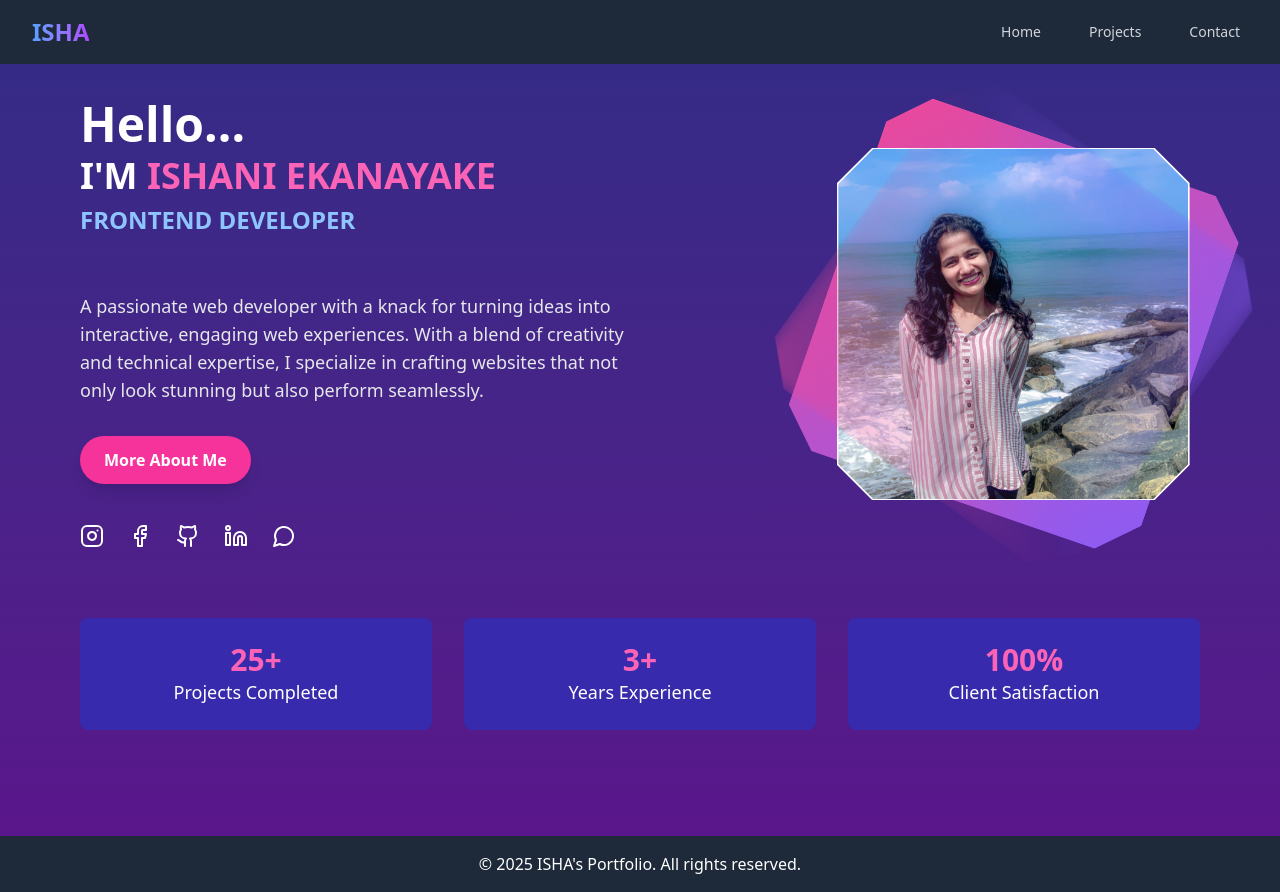
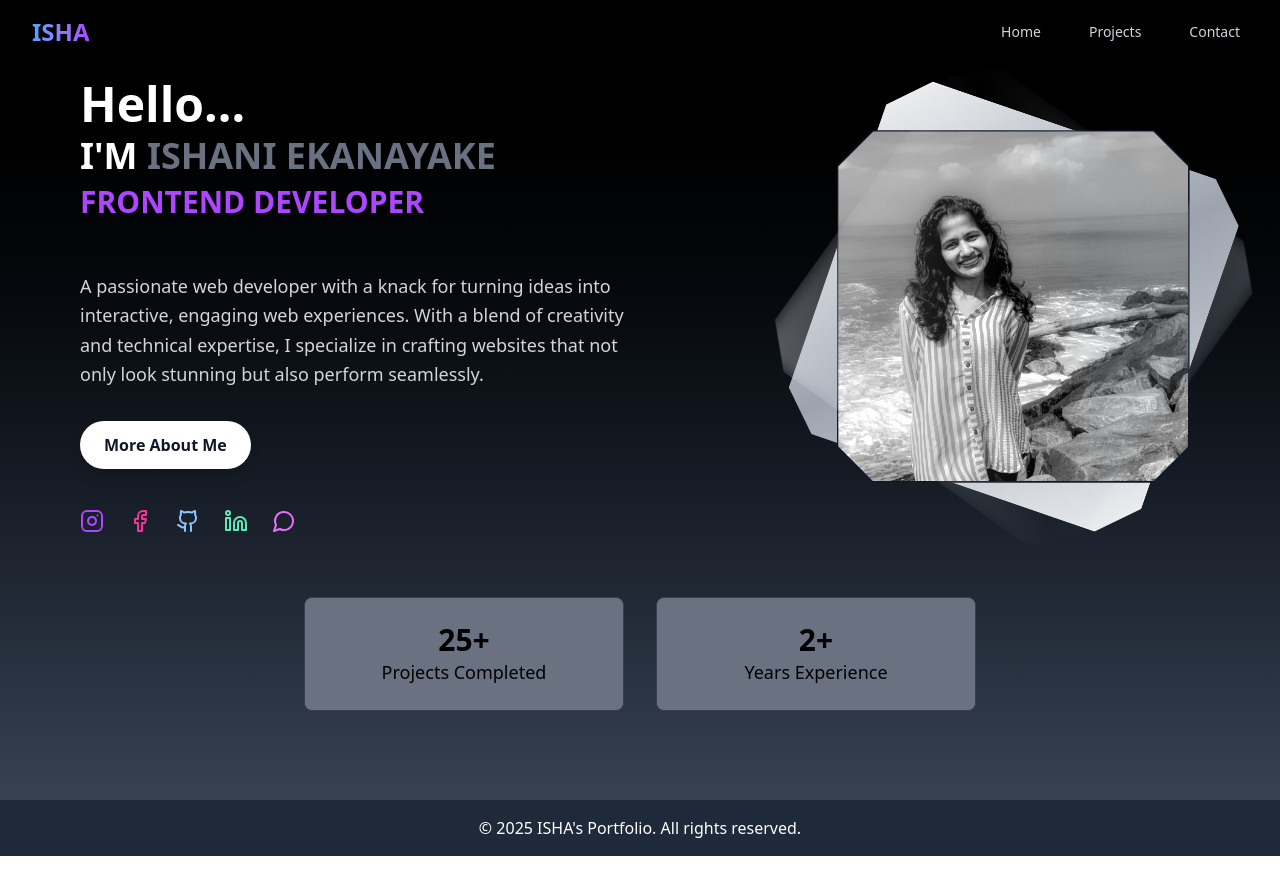
Before and after one commit to ishaniekanayaka/new_Portfolio, a React (Vite) app: page / in a window 1280 px wide. After the commit the page ends 856 px from the top, so only its background shows below. Built offline with nearby package versions, Linux system fonts and the light colour scheme.

Commit message:
add black theme

```diff
--- a/src/components/Navbar.tsx
+++ b/src/components/Navbar.tsx
@@ -26,7 +26,7 @@ const Navbar = () => {
 
   return (
       <nav className={`fixed w-full z-50 transition-all duration-500 ${
-          scrolled ? 'bg-gray-900 shadow-lg' : 'bg-gray-800'
+          scrolled ? 'bg-black shadow-lg' : 'bg-black'
       }`}>
         <div className="container mx-auto px-4 sm:px-6 lg:px-8">
           <div className="flex items-center justify-between h-16">
--- a/src/pages/Home.tsx
+++ b/src/pages/Home.tsx
@@ -1,23 +1,29 @@
 import { useState, useEffect } from 'react';
 import { Github, Linkedin, Facebook, Instagram, MessageCircle } from 'lucide-react';
 
+type RoleData = {
+    title: string;
+    colorClass: string;
+};
+
 const Home = () => {
-  const [isVisible, setIsVisible] = useState(false);
-  const [currentRole, setCurrentRole] = useState(0);
-  const [rotation, setRotation] = useState(0);
+    const [isVisible, setIsVisible] = useState<boolean>(false);
+    const [currentRole, setCurrentRole] = useState<number>(0);
+    const [rotation, setRotation] = useState<number>(0);
 
-  const roles = ['WEB DESIGNER', 'FRONTEND DEVELOPER', 'BACKEND DEVELOPER'];
-  const roleColors = ['text-teal-300', 'text-blue-300', 'text-purple-300'];
+    const roles: RoleData[] = [
+        { title: 'WEB DESIGNER', colorClass: 'text-pink-500' },
+        { title: 'FRONTEND DEVELOPER', colorClass: 'text-purple-500' },
+        { title: 'BACKEND DEVELOPER', colorClass: 'text-fuchsia-400' }
+    ];
 
     useEffect(() => {
         setIsVisible(true);
 
-    // Rotate roles every 3 seconds
         const roleInterval = setInterval(() => {
             setCurrentRole((prev) => (prev + 1) % roles.length);
         }, 3000);
 
-    // Rotate image every 50ms for smooth animation
         const rotateInterval = setInterval(() => {
             setRotation(prev => (prev + 1) % 360);
         }, 50);
@@ -29,8 +35,8 @@ const Home = () => {
     }, []);
 
     return (
-      <div className="min-h-screen bg-gradient-to-b from-indigo-900 to-purple-900 text-white overflow-hidden">
-        <div className="max-w-6xl mx-auto px-4 py-25">
+        <div className="min-h-screen bg-gradient-to-b from-black to-gray-700 text-white overflow-hidden">
+            <div className="max-w-6xl mx-auto px-4 py-20">
                 {/* Main content container */}
                 <div className="flex flex-col md:flex-row items-center justify-between gap-8">
 
@@ -38,43 +44,43 @@ const Home = () => {
                     <div className={`w-full md:w-1/2 transition-all duration-1000 transform ${isVisible ? 'translate-x-0 opacity-100' : '-translate-x-full opacity-0'}`}>
                         <h1 className="text-3xl md:text-5xl font-bold mb-2">Hello...</h1>
                         <h2 className="text-2xl md:text-4xl font-bold mb-2">
-                I'M <span className="text-pink-400">ISHANI EKANAYAKE</span>
+                            I'M <span className="text-gray-500 font-extrabold">ISHANI EKANAYAKE</span>
                         </h2>
                         <div className="h-16 mb-6 relative">
                             {roles.map((role, index) => (
                                 <h2
-                        key={role}
-                        className={`text-2xl md:text-2xl font-semibold ${roleColors[index]} transition-all duration-500 absolute ${currentRole === index ? 'opacity-100 translate-y-0' : 'opacity-0 -translate-y-4'}`}
+                                    key={role.title}
+                                    className={`text-2xl md:text-3xl font-semibold ${role.colorClass} transition-all duration-500 absolute ${currentRole === index ? 'opacity-100 translate-y-0' : 'opacity-0 -translate-y-4'}`}
                                 >
-                      {role}
+                                    {role.title}
                                 </h2>
                             ))}
                         </div>
-              <p className="text-lg text-gray-200 mb-8">
+                        <p className="text-lg text-gray-300 mb-8 leading-relaxed">
                             A passionate web developer with a knack for turning ideas into
                             interactive, engaging web experiences. With a blend of creativity
                             and technical expertise, I specialize in crafting websites that
                             not only look stunning but also perform seamlessly.
                         </p>
-              <button className="bg-pink-500 hover:bg-pink-600 text-white font-bold py-3 px-6 rounded-full transition-all transform hover:scale-105 shadow-lg">
+                        <button className="bg-white text-gray-900 hover:bg-gray-200 font-bold py-3 px-6 rounded-full transition-all transform hover:scale-105 shadow-lg">
                             More About Me
                         </button>
 
                         {/* Social Media Icons */}
                         <div className="flex space-x-6 mt-10">
-                <a href="#" className="hover:text-pink-400 transition-colors">
+                            <a href="#" className="text-purple-500 hover:text-pink-300 transition-colors" aria-label="Instagram">
                                 <Instagram size={24} />
                             </a>
-                <a href="https://www.facebook.com/ishani.Ekanayaka/" className="hover:text-pink-400 transition-colors">
+                            <a href="https://www.facebook.com/ishani.Ekanayaka/" className="text-pink-500 hover:text-white transition-colors" aria-label="Facebook">
                                 <Facebook size={24} />
                             </a>
-                <a href="https://github.com/ishaniekanayaka" className="hover:text-pink-400 transition-colors">
+                            <a href="https://github.com/ishaniekanayaka" className="text-blue-300 hover:text-white transition-colors" aria-label="GitHub">
                                 <Github size={24} />
                             </a>
-                <a href="https://www.linkedin.com/in/ishani-ekanayaka-78b6312b7/" className="hover:text-pink-400 transition-colors">
+                            <a href="https://www.linkedin.com/in/ishani-ekanayaka-78b6312b7/" className="text-emerald-300 hover:text-white transition-colors" aria-label="LinkedIn">
                                 <Linkedin size={24} />
                             </a>
-                <a href="https://wa.me/0720106953" className="hover:text-pink-400 transition-colors">
+                            <a href="https://wa.me/0720106953" className="text-fuchsia-400 hover:text-white transition-colors" aria-label="WhatsApp">
                                 <MessageCircle size={24} />
                             </a>
                         </div>
@@ -88,14 +94,14 @@ const Home = () => {
                                 className="absolute w-full h-full"
                                 style={{
                                     transform: `rotate(${rotation}deg)`,
-                      background: 'linear-gradient(45deg, #ec4899, #8b5cf6)',
+                                    background: 'linear-gradient(45deg, #f3f4f6, #9ca3af, #f3f4f6)',
                                     clipPath: 'polygon(10% 0%, 90% 0%, 100% 10%, 100% 90%, 90% 100%, 10% 100%, 0% 90%, 0% 10%)',
                                 }}
                             ></div>
 
                             {/* Inner padding */}
                             <div
-                    className="absolute w-17/18 h-17/18 bg-white"
+                                className="absolute w-17/18 h-17/18 bg-gray-900"
                                 style={{
                                     clipPath: 'polygon(10% 0%, 90% 0%, 100% 10%, 100% 90%, 90% 100%, 10% 100%, 0% 90%, 0% 10%)',
                                 }}
@@ -111,16 +117,16 @@ const Home = () => {
                                 <img
                                     src="../../src/image/mb1.jpg"
                                     alt="Ishani Ekanayake"
-                      className="w-full h-full object-cover"
+                                    className="w-full h-full object-cover grayscale contrast-110"
                                 />
                             </div>
 
                             {/* Glow effect */}
                             <div
-                    className="absolute w-full h-full animate-pulse opacity-50"
+                                className="absolute w-full h-full animate-pulse opacity-20"
                                 style={{
                                     transform: `rotate(${-rotation * 0.5}deg)`,
-                      background: 'linear-gradient(135deg, #ec4899, transparent, #8b5cf6)',
+                                    background: 'linear-gradient(135deg, #f3f4f6, transparent, #9ca3af)',
                                     clipPath: 'polygon(10% 0%, 90% 0%, 100% 10%, 100% 90%, 90% 100%, 10% 100%, 0% 90%, 0% 10%)',
                                     filter: 'blur(8px)',
                                 }}
@@ -130,17 +136,26 @@ const Home = () => {
                 </div>
 
                 {/* Stats or brief info */}
-          <div className={`mt-16 grid py-1.5 grid-cols-1 md:grid-cols-3 gap-8 transition-all duration-1500 transform ${isVisible ? 'translate-y-0 opacity-100' : 'translate-y-full opacity-0'}`}>
+                <div className={`mt-16 flex justify-center items-center transition-all duration-1500 transform ${isVisible ? 'translate-y-0 opacity-100' : 'translate-y-full opacity-0'}`}>
+                    <div className="grid grid-cols-1 md:grid-cols-2 gap-8 w-full max-w-2xl">
                         {[
                             { title: "Projects Completed", value: "25+" },
-              { title: "Years Experience", value: "3+" },
-              { title: "Client Satisfaction", value: "100%" }
+                            { title: "Years Experience", value: "2+" }
                         ].map((stat, index) => (
-                <div key={index} className="bg-indigo-800 bg-opacity-30 rounded-lg p-6 text-center backdrop-blur-sm">
-                  <h3 className="text-3xl font-bold text-pink-400">{stat.value}</h3>
-                  <p className="text-lg">{stat.title}</p>
+                            <div
+                                key={index}
+                                className="bg-gray-500  bg-opacity-50 border border-gray-700 rounded-lg p-6 text-center backdrop-blur-sm hover:bg-opacity-70 transition-all
+                hover:-translate-y-1 hover:shadow-lg"
+                                style={{
+                                    transitionDelay: `${index * 100}ms`,
+                                    transform: isVisible ? 'none' : 'translateY(20px)'
+                                }}
+                            >
+                                <h3 className="text-3xl font-bold text-black">{stat.value}</h3>
+                                <p className="text-lg text-black">{stat.title}</p>
                             </div>
                         ))}
+                    </div>
                 </div>
             </div>
         </div>
```
Lines whose indentation alone changed are shown as unchanged.
